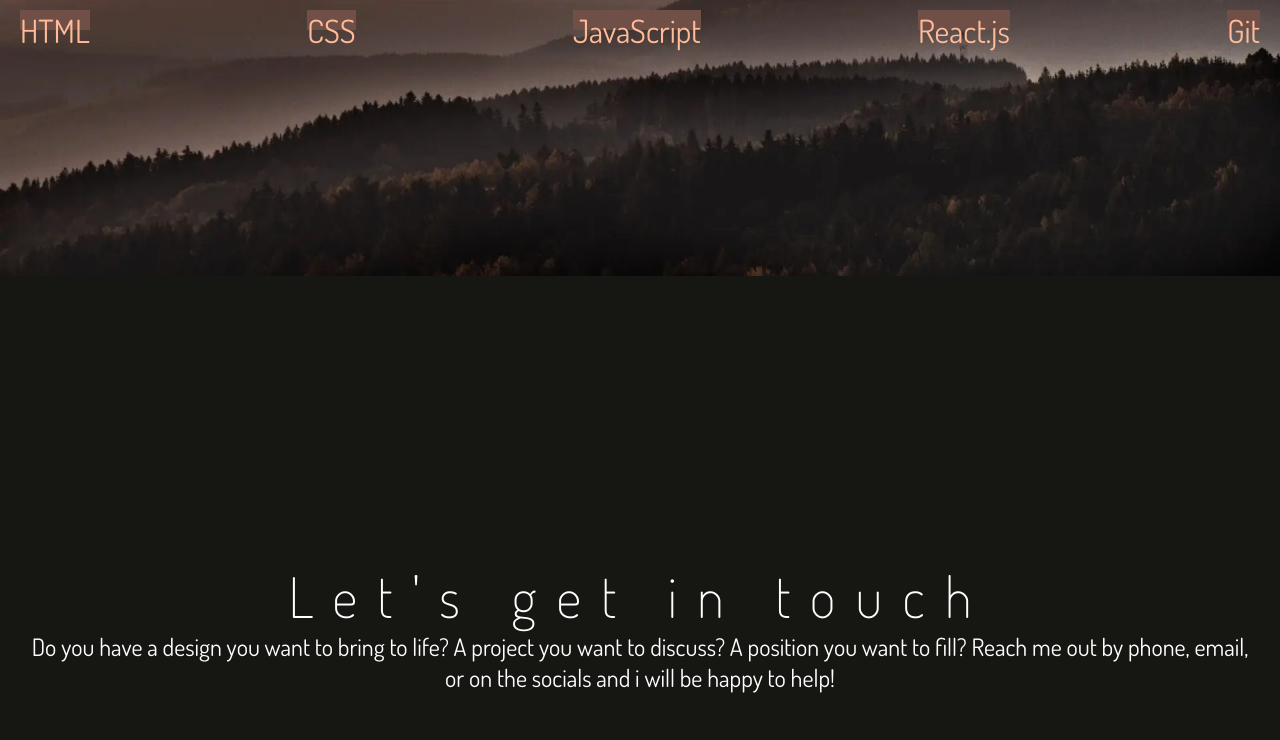
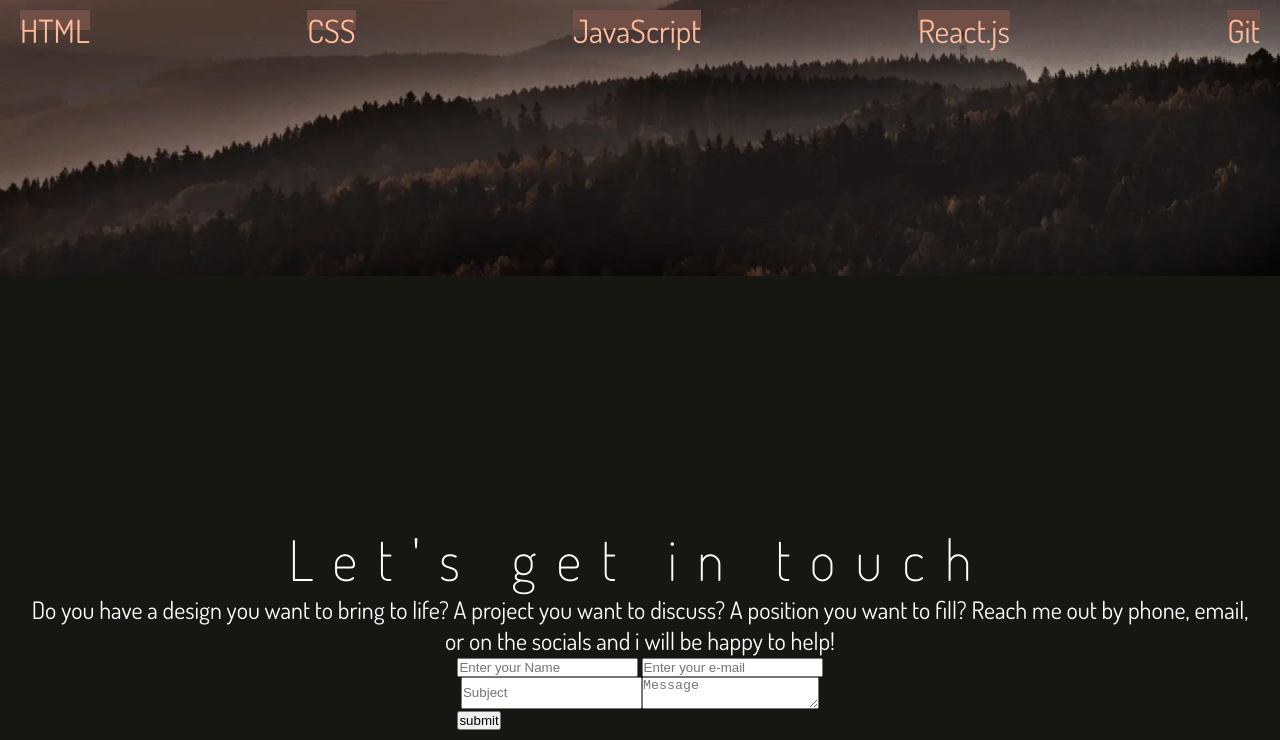
Before and after one commit to TaYYKaYY/personal-website, a website: page index.html in a window 1280 px wide. Shown: the part 2124-2864 px from the top of the page. Drawn offline with Linux system fonts and the light colour scheme.

Commit message:
testing form

```diff
--- a/index.html
+++ b/index.html
@@ -80,6 +80,17 @@
     <div class="main__fourth" id="contact">
       <h2>Let's get in touch</h2>
       <p>Do you have a design you want to bring to life? A project you want to discuss? A position you want to fill? Reach me out by phone, email, or on the socials and i will be happy to help!</p>
+      <form name="contact" netlify>
+        <div>
+          <input type="text" placeholder="Enter your Name" required name="name">
+          <input type="email" placeholder="Enter your e-mail" required name="email">
+        </div>
+        <div style="display: flex; justify-content: center;">
+          <input type="text" placeholder="Subject" name="subject">
+          <textarea placeholder="Message" width="100%" required name="message"></textarea>
+        </div>
+        <input type="submit" value="submit">
+      </form>
       <div class="contact-icons">
         <a class="icon-self" target="_blank" href="https://www.instagram.com/_tkhoury_/"><i class="fa fa-instagram"></i></a>
         <a class="icon-self" target="_blank" href="https://www.linkedin.com/in/tony-khoury-32b912247/"><i class="fa fa-linkedin"></i></a>
```
